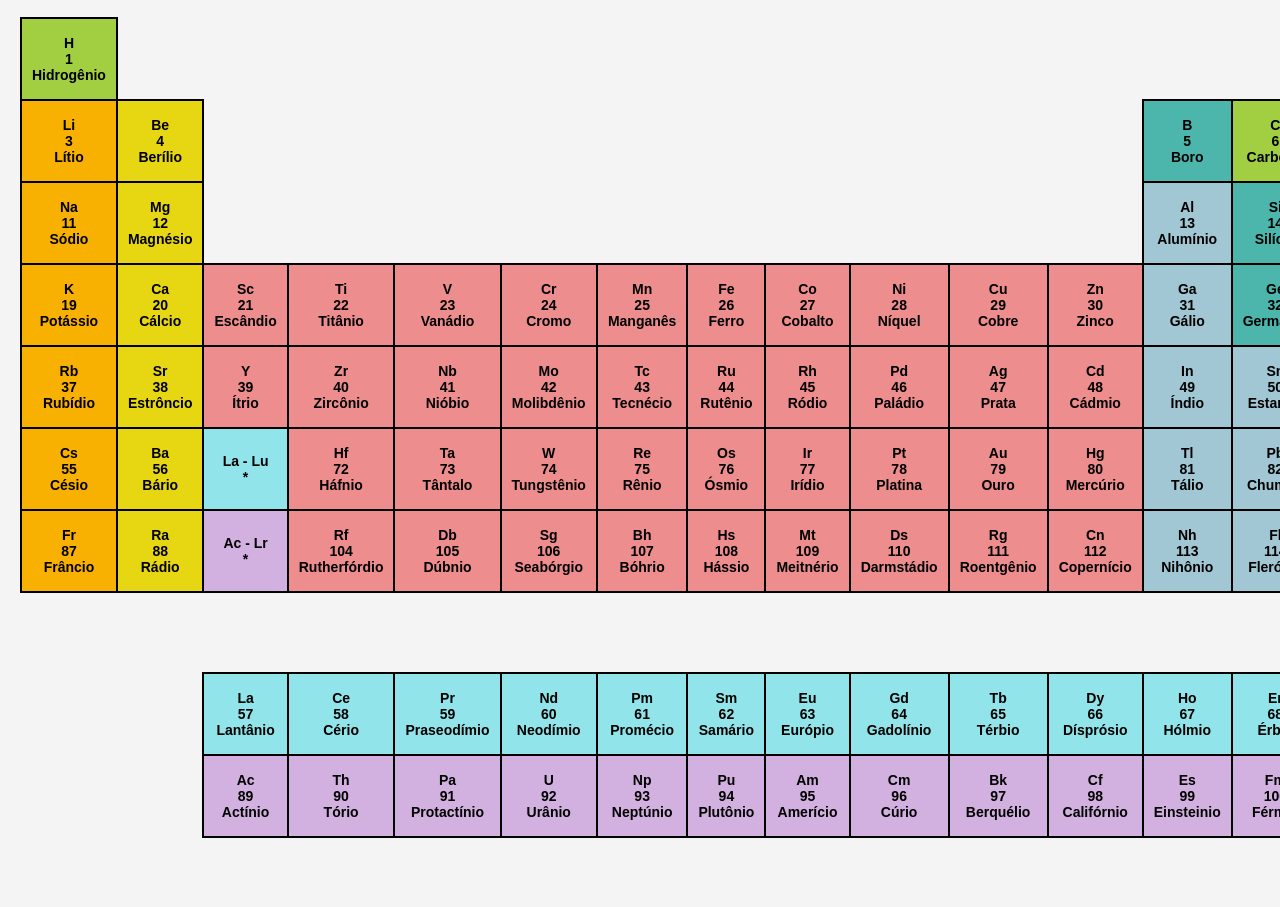
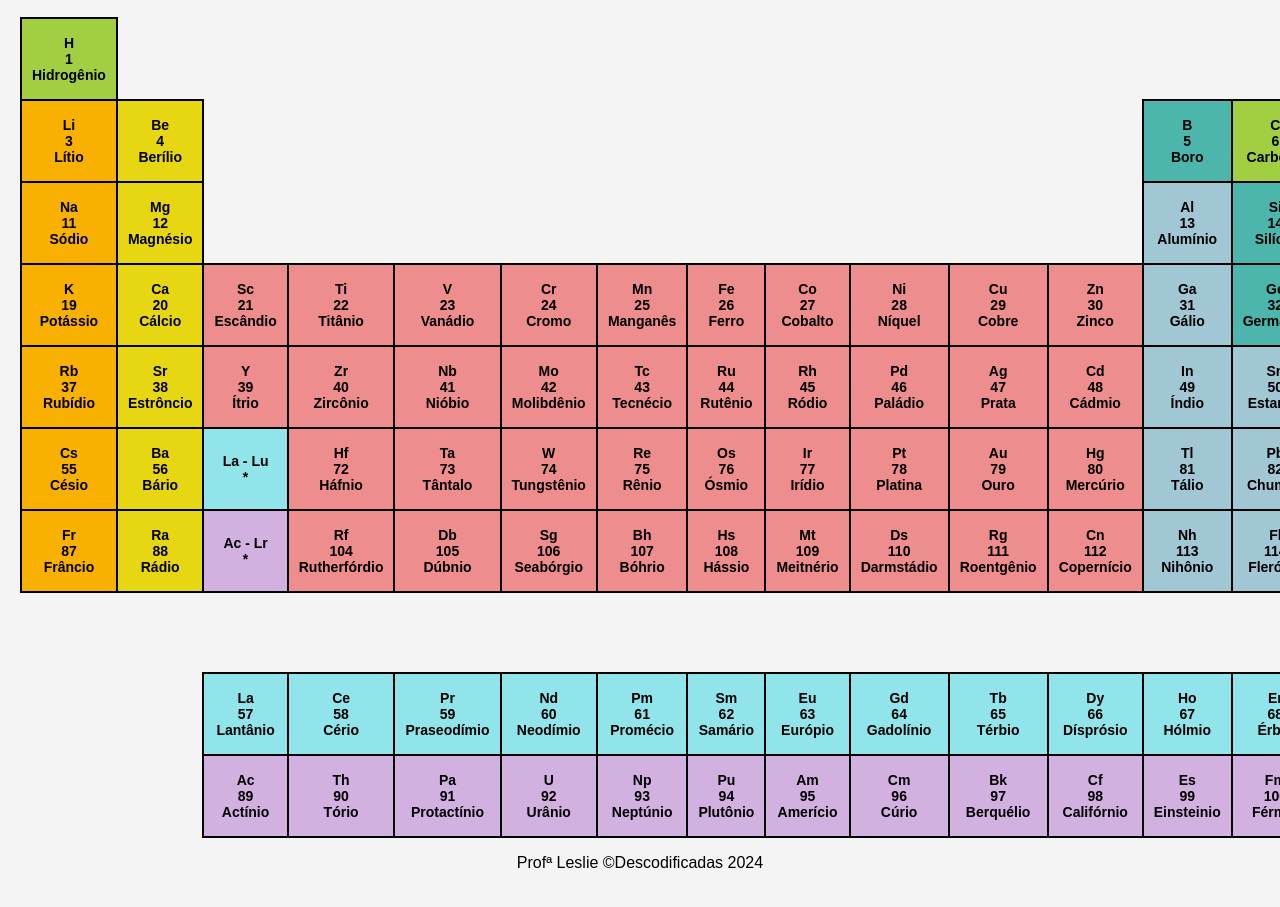
Before and after one commit to LeslieLeite/Tabela_periodica, a plain HTML site: page index.html in a window 1280 px wide. Shown: the part 81-988 px from the top of the page. Before the commit the page ends 939 px from the top, so only its background shows below. Drawn offline with Linux system fonts and the light colour scheme.

Commit message:
Update index.html

```diff
--- a/index.html
+++ b/index.html
@@ -179,6 +179,13 @@
         <td class="element actinides">No<br>102<br>Nobélio</td>
         <td class="element actinides">Lr<br>103<br>Lawrêncio</td>
       </tr>
+      </tbody>
+      </table>
+      <footer>
+
+        <p class="text_footer" >Profª Leslie &copyDescodificadas 2024</p>
+
+    </footer>
 
 </body>
 </html>
```
